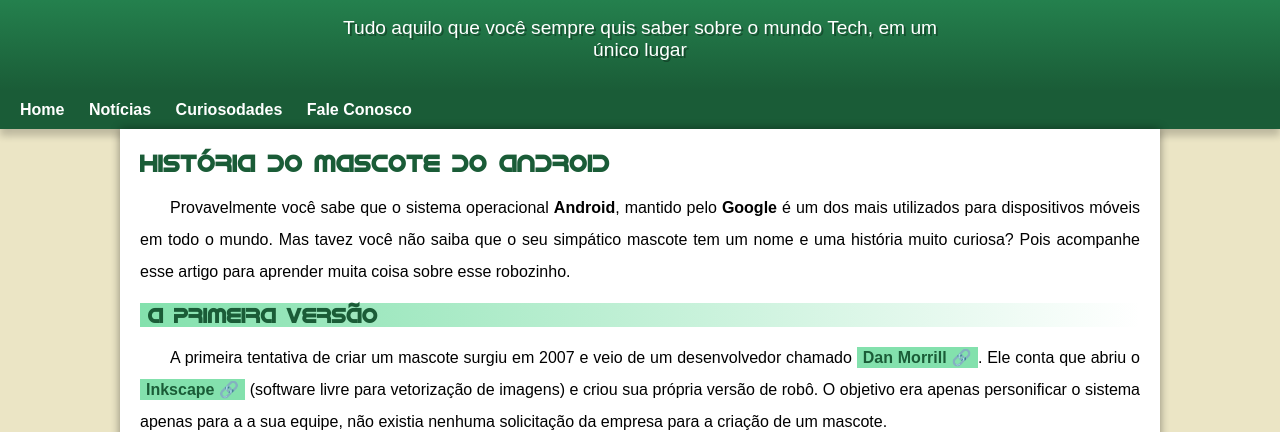
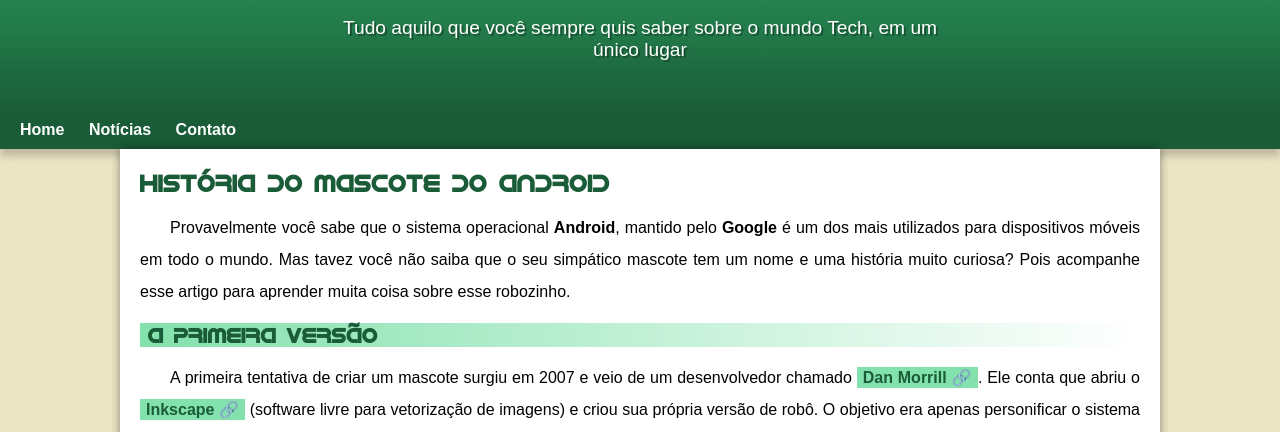
Before and after one commit to FelipeBastao/projeto-android, a plain HTML site: page index.html in a window 1280 px wide. Shown: the part 99-531 px from the top of the page. Drawn offline with Linux system fonts and the light colour scheme.

Commit message:
problema de padding corrigido

```diff
--- a/estilo/style.css
+++ b/estilo/style.css
@@ -58,6 +58,7 @@
     padding-right: 10px;
     padding-left: 10px;
     margin: auto;
+    padding-bottom: 50px;
     text-shadow: 2px 2px 0px rgba(0, 0, 0, 0.315);
 }
 
--- a/index.html
+++ b/index.html
@@ -15,8 +15,7 @@
     <nav>
         <a href="#">Home</a>
         <a href="#">Notícias</a>
-        <a href="#">Curiosodades</a>
-        <a href="#">Fale Conosco</a>
+        <a href="#">Contato</a>
     </nav>
     <main>
         <article>
```
